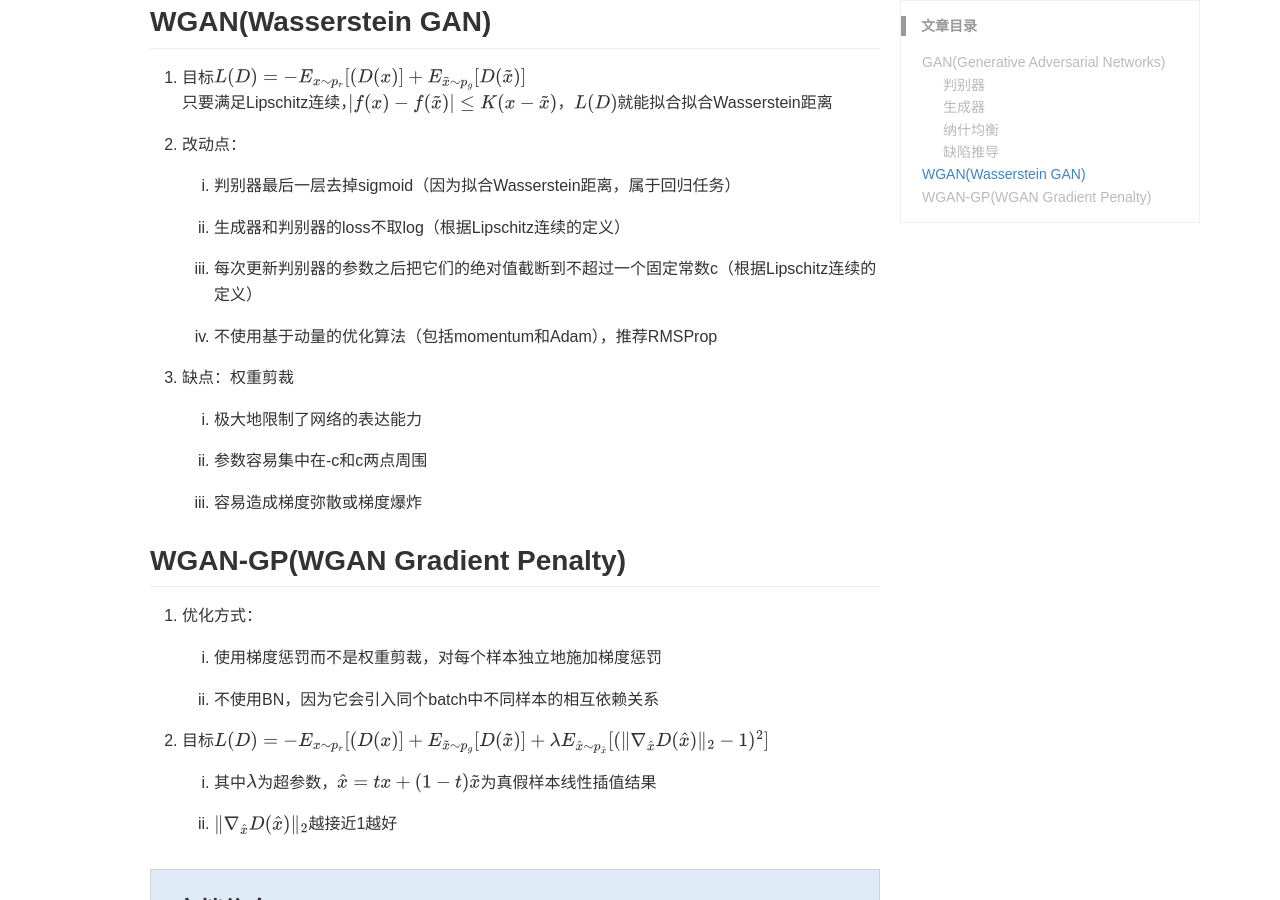
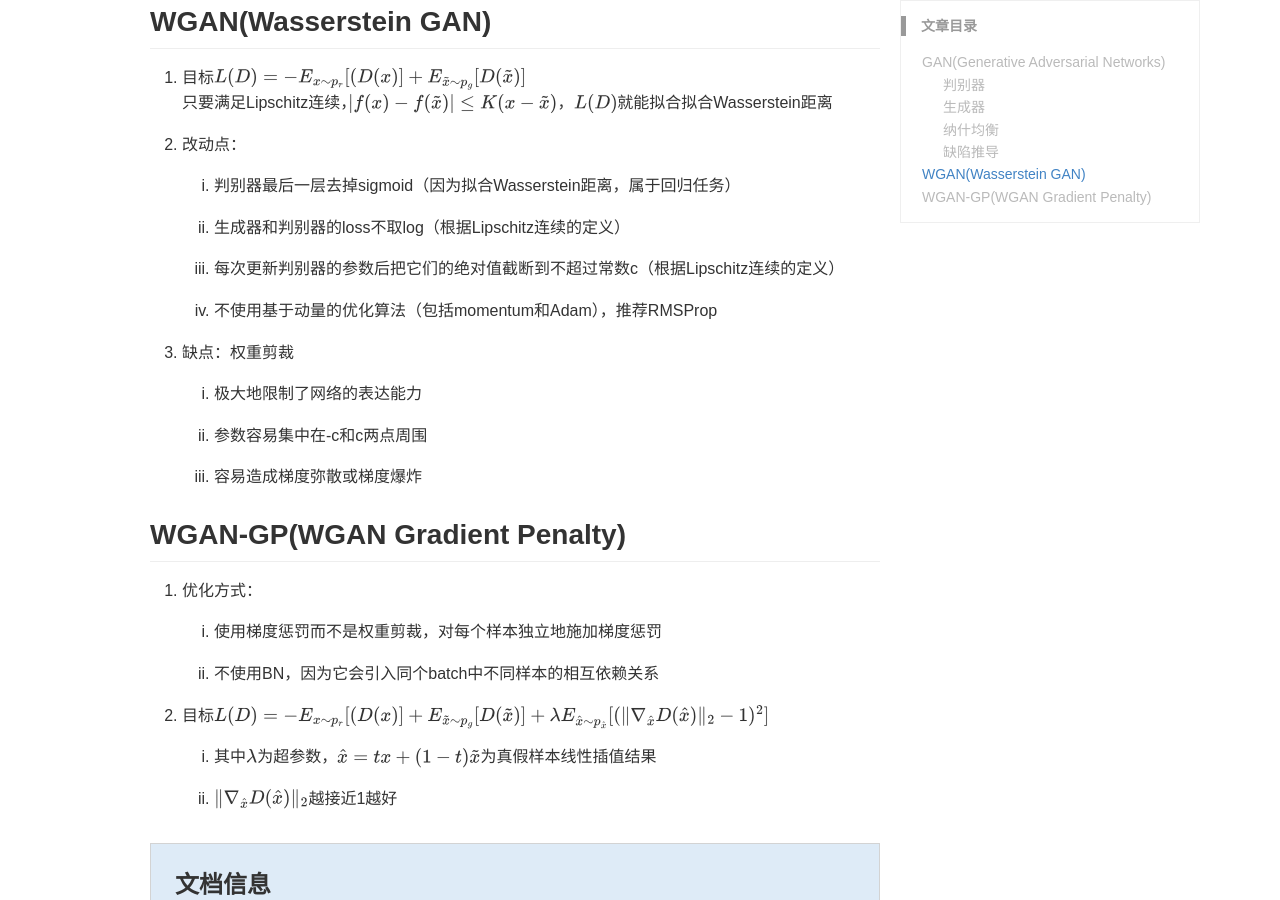
Before and after one commit to AccelYu/AccelYu.github.io, a Jekyll site: the page built from _posts/2020-08-02-nn_model04.md, in a window 1280 px wide and 900 px high, scrolled down 1918 px. Built offline with Jekyll 4.4.1, drawn with Linux system fonts in a browser that asks for light colours; some web fonts are replaced; comment, search, counter and statistics services are not loaded; a style sheet for code colours, icons or effects is not loaded; some of the changed text lies outside the part shown.

Commit message:
Update 2020-08-02-nn_model04.md

```diff
--- a/_posts/2020-08-02-nn_model04.md
+++ b/_posts/2020-08-02-nn_model04.md
@@ -73,7 +73,7 @@ $E_{x\sim p_g(x)}[-logD(x)]=D_{KL}(p_g \Vert p_r)+E_{x\sim p_r(x)}[log(D^\ast (x
 
    2. 生成器和判别器的loss不取log（根据Lipschitz连续的定义）
 
-   3. 每次更新判别器的参数之后把它们的绝对值截断到不超过一个固定常数c（根据Lipschitz连续的定义）
+   3. 每次更新判别器的参数后把它们的绝对值截断到不超过常数c（根据Lipschitz连续的定义）
 
    4. 不使用基于动量的优化算法（包括momentum和Adam），推荐RMSProp
 
```
